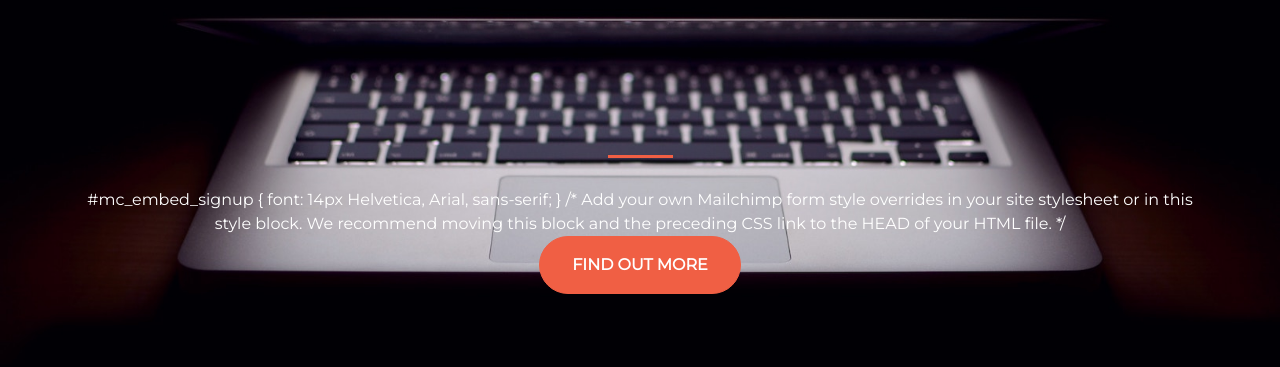
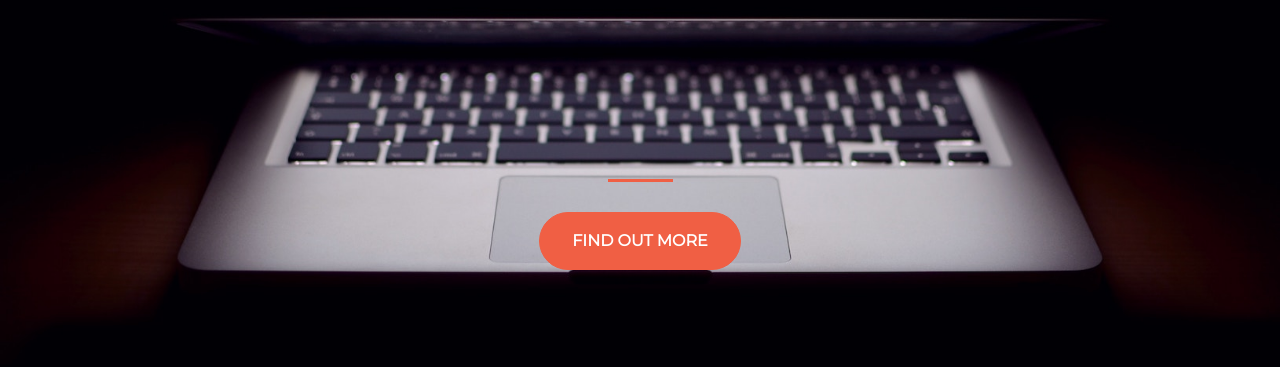
Before and after one commit to Nahidkk/Nahidkk.github.io, a plain HTML site: page index.html in a window 1280 px wide. Shown: the part 295-662 px from the top of the page. Drawn offline with nearby package versions, Linux system fonts and the light colour scheme.

Commit message:
Update index.html

```diff
--- a/index.html
+++ b/index.html
@@ -26,14 +26,7 @@
             <hr>
           </div>
           <div class="col-lg-12 my-auto">
-             <!-- Begin Mailchimp Signup Form -->
-            #mc_embed_signup {
-              font: 14px Helvetica, Arial, sans-serif;
-            }
-
-            /* Add your own Mailchimp form style overrides in your site stylesheet or in this style block.
-     We recommend moving this block and the preceding CSS link to the HEAD of your HTML file. */
-          </style>
+             <!-- Begin Mailchimp Signup Form --
           <div id="mc_embed_signup">
             <form action="https://gmail.us4.list-manage.com/subscribe/post?u=263b1924138ab0f515564dce4&amp;id=d30816d8be" method="post"
               id="mc-embedded-subscribe-form" name="mc-embedded-subscribe-form" class="validate" target="_blank" novalidate>
```
